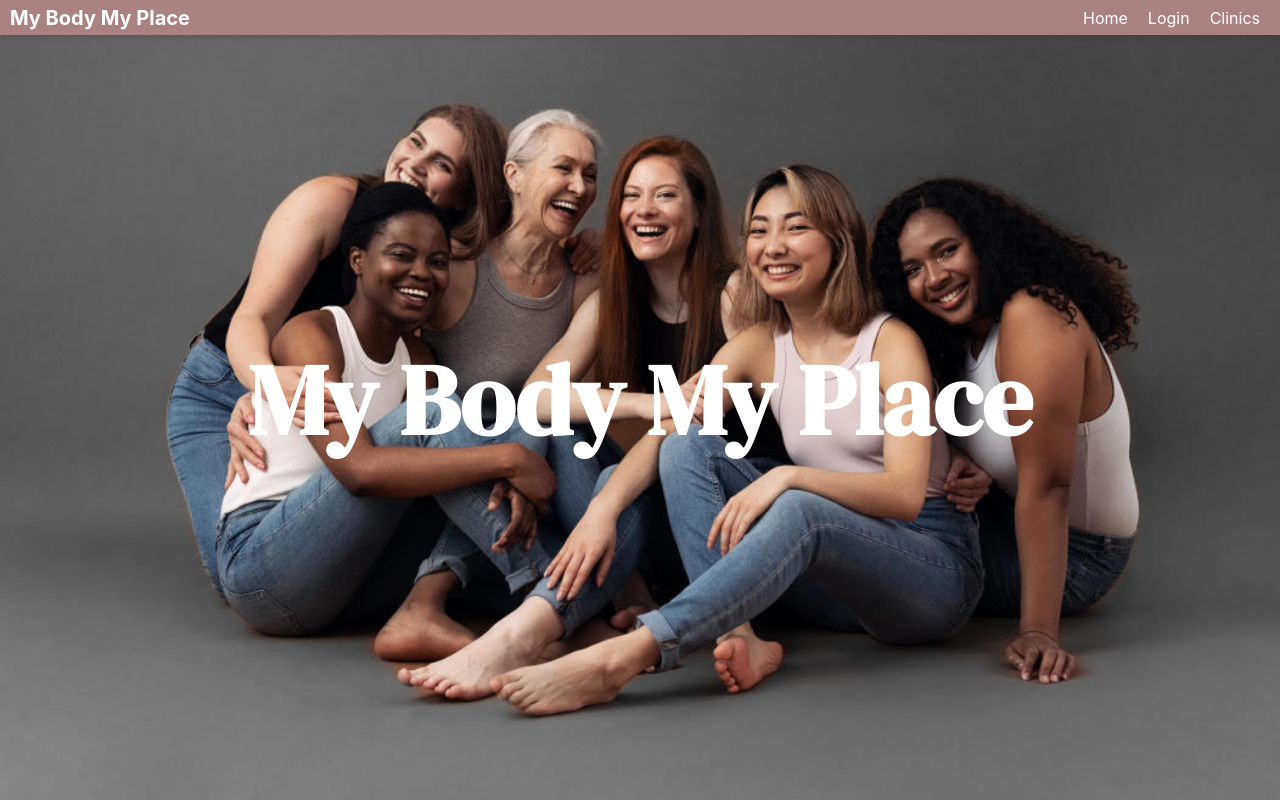
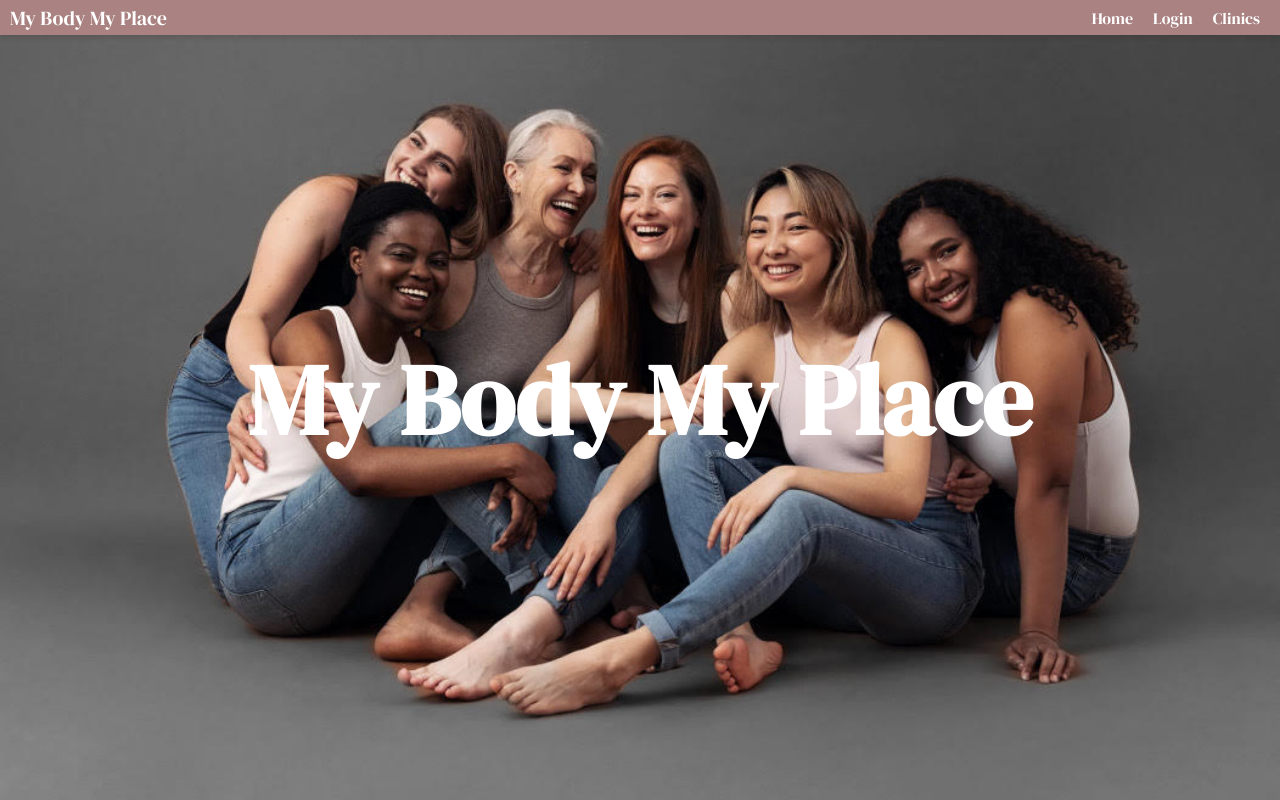
Before and after one commit to kaylainoa/Swamphacks, a React (Create React App) app: page / in a window 1280 px wide. Shown: the top 800 px of the page. Built offline with nearby package versions, Linux system fonts and the light colour scheme.

Commit message:
changed font

```diff
--- a/src/Components/Navbar.css
+++ b/src/Components/Navbar.css
@@ -6,6 +6,7 @@
     padding: 3px 10px;
     background-color: #aa8282;
     color: white;
+    font-family: DM Serif Display;
     height: 35px;
     position: fixed;
     top: 0;
@@ -22,7 +23,8 @@
 
   .navbar-text {
     font-size: 20px;
-    font-weight: bold;
+
+
   }
 
   /* Navbar Links Styling */
```
